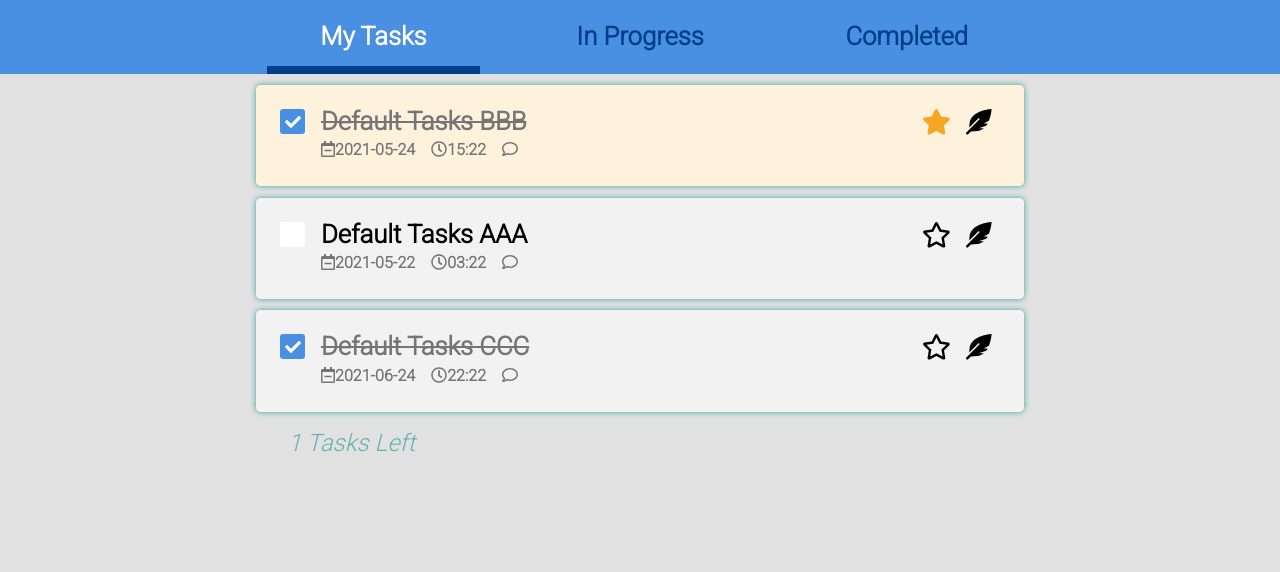
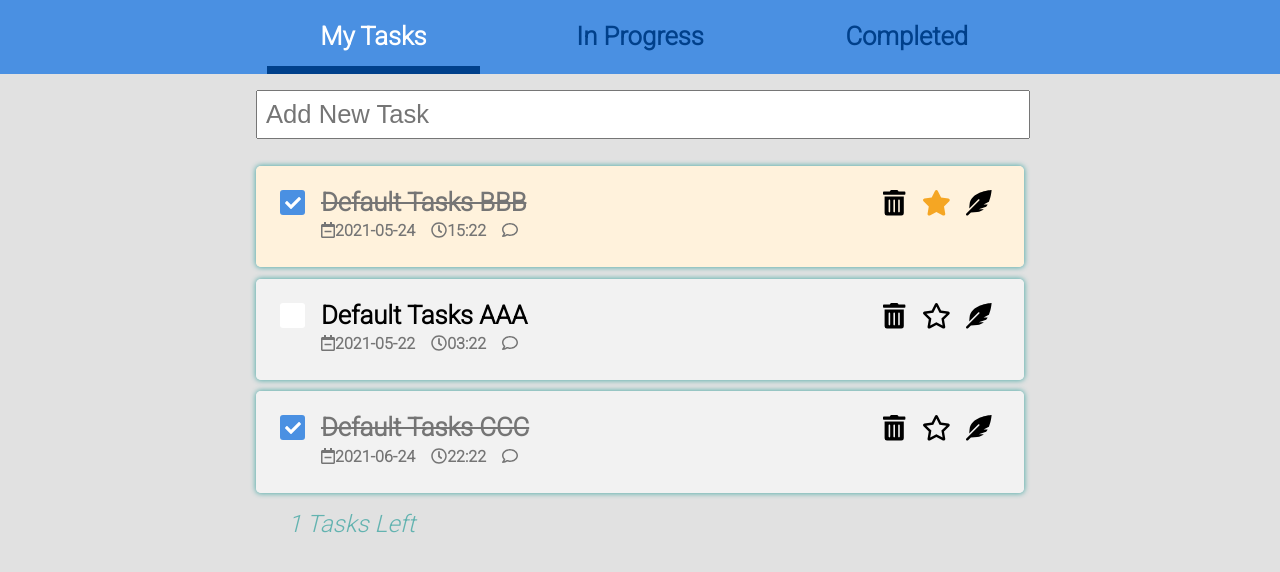
Before and after one commit to timchen0607/Task-Manager, a Vue app: page / in a window 1280 px wide. Shown: the top 572 px of the page. Built offline with nearby package versions, Linux system fonts and the light colour scheme.

Commit message:
Feat: 刪除 Task 功能

```diff
--- a/src/App.vue
+++ b/src/App.vue
@@ -8,15 +8,25 @@
       <router-link to="/Completed" class="title">Completed</router-link>
     </div>
   </header>
+  <div class="container">
+    <input
+      type="text"
+      class="newTask"
+      v-model="newTitle"
+      placeholder="Add New Task"
+      @keyup.enter="addTask"
+    />
+  </div>
   <router-view
     :tasks="tasks"
     :updateState="updateState"
+    :delTask="delTask"
     @updateContent="updateContent"
   />
 </template>
 
 <script>
-import { defineComponent, reactive, watch } from "vue";
+import { defineComponent, reactive, ref, watch } from "vue";
 import { getTasks, setTasks } from "./modules/localStorage";
 
 export default defineComponent({
@@ -31,6 +41,25 @@ export default defineComponent({
       tasks[index].time = editContent.time;
       tasks[index].comment = editContent.comment;
     };
+    const newTitle = ref("");
+    const addTask = () => {
+      if (newTitle.value.trim() === "") return;
+      let newTask = {
+        id: Math.max(...tasks.map((x) => x.id)) + 1,
+        title: newTitle.value,
+        date: "",
+        time: "",
+        comment: "",
+        pinning: false,
+        completed: false,
+      };
+      tasks.unshift(newTask);
+      newTitle.value = "";
+    };
+    const delTask = (id) => {
+      let index = tasks.map((x) => x.id).indexOf(id);
+      tasks.splice(index, 1);
+    };
     watch(
       tasks,
       () => {
@@ -39,7 +68,7 @@ export default defineComponent({
       },
       { deep: true }
     );
-    return { tasks, updateState, updateContent };
+    return { tasks, updateState, updateContent, newTitle, addTask, delTask };
   },
 });
 </script>
--- a/src/assets/scss/_global.scss
+++ b/src/assets/scss/_global.scss
@@ -30,6 +30,13 @@ body {
   font-style: italic;
   color: $c_success;
   font-size: clamp(1.25rem, 2.5vw, 1.5rem);
+}
+.newTask {
+  width: calc(100% - clamp(0rem, 2vw, 2rem));
+  margin: 1rem clamp(0rem, 2vw, 1rem);
+  padding: 0.5rem;
+  font-size: clamp(1.25rem, 2.5vw, 1.6rem);
+  box-sizing: border-box;
 }
 
 .task {
@@ -71,11 +78,15 @@ body {
       line-height: 1.5rem;
       margin-right: 1rem;
     }
+    .fa-trash-alt,
     .fa-star,
     .fa-feather-alt {
       margin: 0 0.5rem;
       transition: color 0.5s;
       cursor: pointer;
+    }
+    .fa-trash-alt:hover {
+      color: $c_danger;
     }
   }
   &-body {
--- a/src/components/TaskItem.vue
+++ b/src/components/TaskItem.vue
@@ -29,6 +29,9 @@
           </span>
         </div>
       </div>
+      <span @click="delTask(task.id)">
+        <i class="fas fa-trash-alt"></i>
+      </span>
       <span @click="updateState(task, 'pinning')" v-show="task.pinning">
         <i class="fas fa-star"></i>
       </span>
@@ -95,6 +98,7 @@ export default defineComponent({
   props: {
     task: { type: Object },
     updateState: { type: Function },
+    delTask: { type: Function },
   },
   emits: {
     updateContent: { type: Function },
--- a/src/views/Completed.vue
+++ b/src/views/Completed.vue
@@ -5,6 +5,7 @@
       :key="task.id"
       :task="task"
       :updateState="updateState"
+      :delTask="delTask"
       @updateContent="updateContent"
     ></TaskItem>
     <footer class="overview">
@@ -25,6 +26,7 @@ export default defineComponent({
   props: {
     tasks: { type: Object },
     updateState: { type: Function },
+    delTask: { type: Function },
   },
   setup(props, { emit }) {
     const complete = computed(() => props.tasks.filter((x) => x.completed));
--- a/src/views/InProgress.vue
+++ b/src/views/InProgress.vue
@@ -5,6 +5,7 @@
       :key="task.id"
       :task="task"
       :updateState="updateState"
+      :delTask="delTask"
       @updateContent="updateContent"
     ></TaskItem>
     <footer class="overview">
@@ -25,6 +26,7 @@ export default defineComponent({
   props: {
     tasks: { type: Object },
     updateState: { type: Function },
+    delTask: { type: Function },
   },
   setup(props, { emit }) {
     const incomplete = computed(() => props.tasks.filter((x) => !x.completed));
--- a/src/views/MyTasks.vue
+++ b/src/views/MyTasks.vue
@@ -5,6 +5,7 @@
       :key="task.id"
       :task="task"
       :updateState="updateState"
+      :delTask="delTask"
       @updateContent="updateContent"
     ></TaskItem>
     <footer class="overview">
@@ -28,6 +29,7 @@ export default defineComponent({
   props: {
     tasks: { type: Object },
     updateState: { type: Function },
+    delTask: { type: Function },
   },
   setup(props, { emit }) {
     const updateContent = (editContent) => emit("updateContent", editContent);
```
